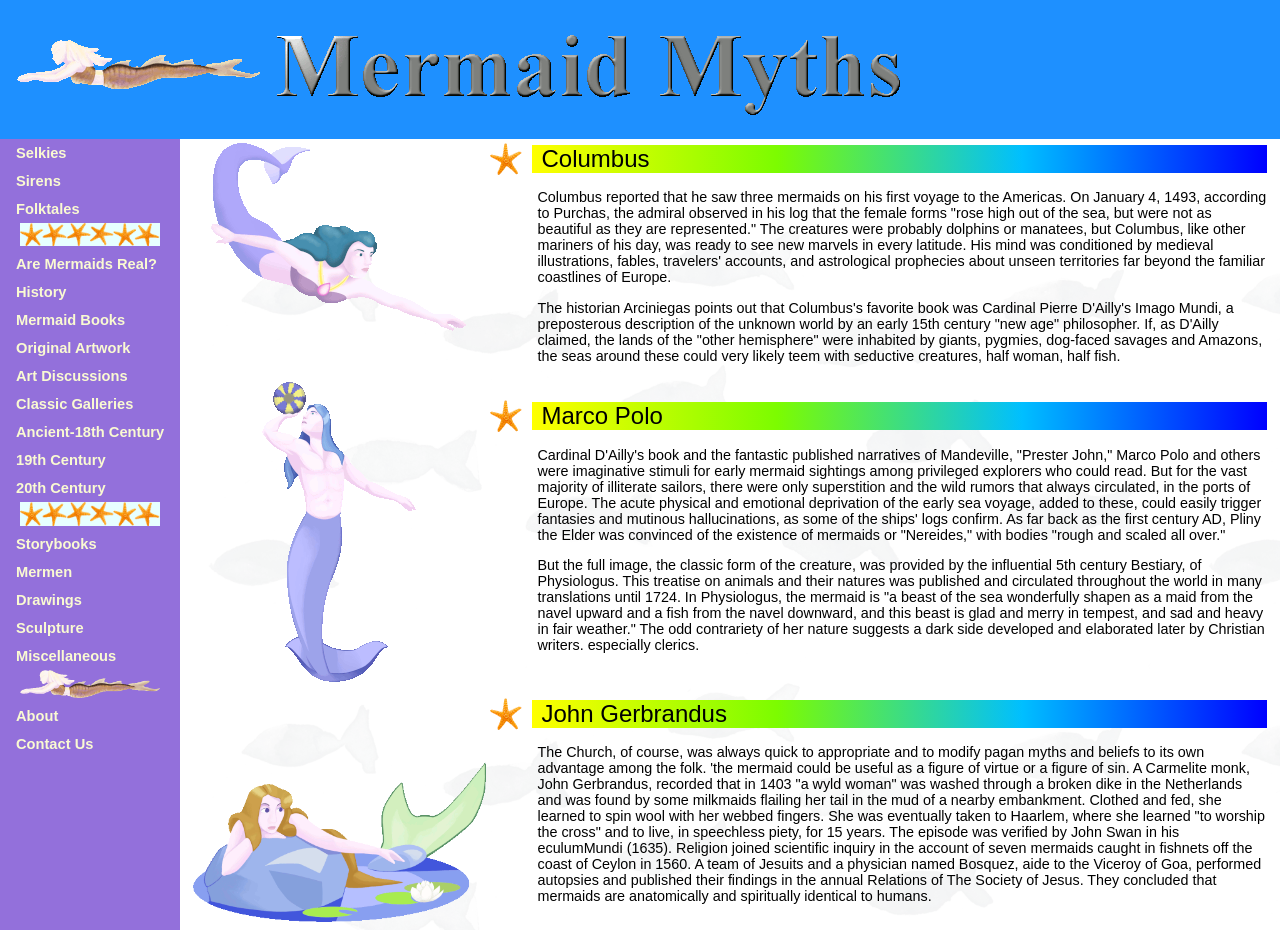
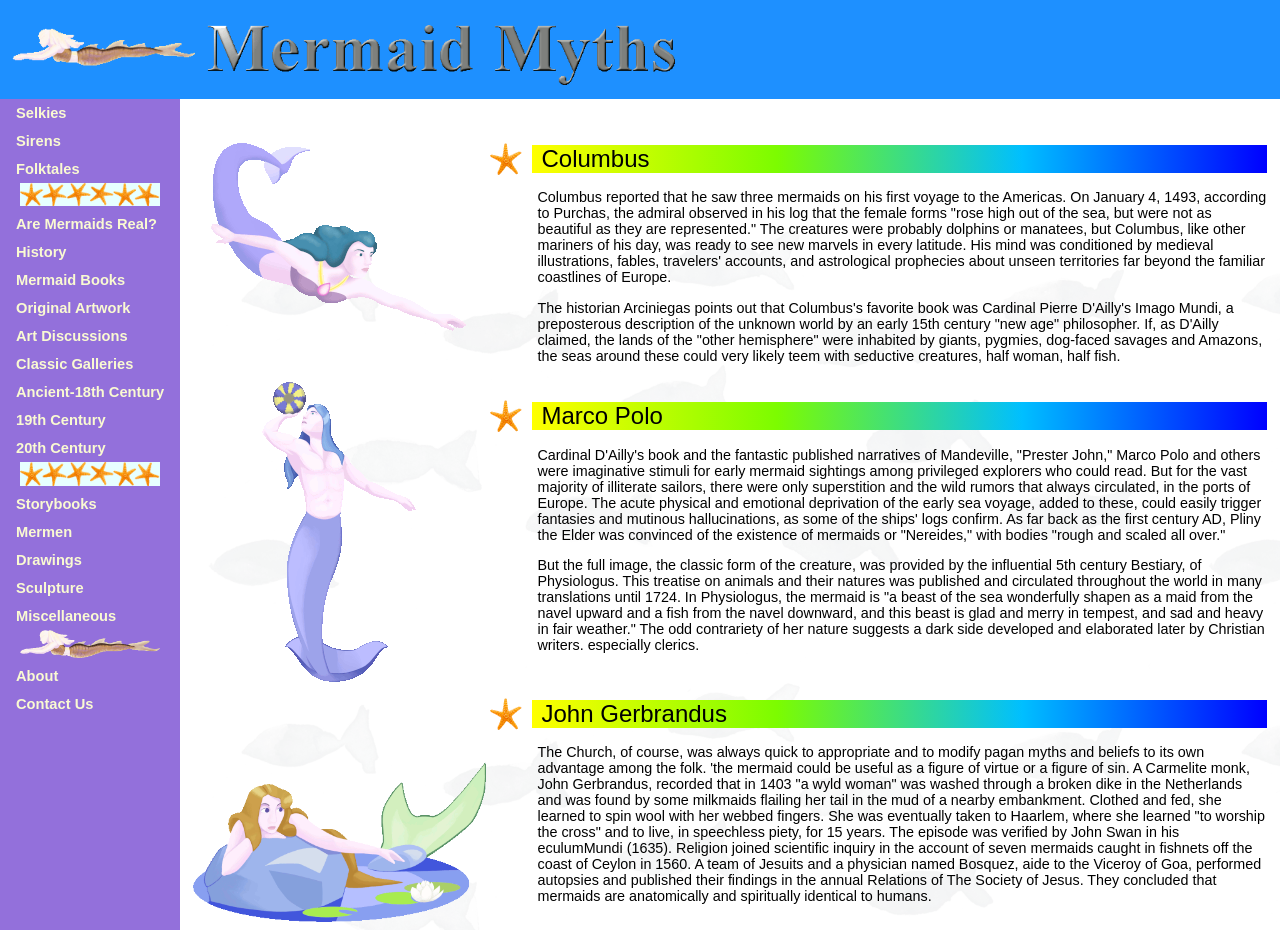
Before and after one commit to juicenet/mermaidmyths.com, a plain HTML site: page index.html in a window 1280 px wide. Shown: the top 930 px of the page. Drawn offline with Linux system fonts and the light colour scheme.

Commit message:
shrunk header a little bit

```diff
--- a/index.html
+++ b/index.html
@@ -74,8 +74,8 @@
     .header {
         width: 100%;
         background-color: dodgerblue;
-        padding-bottom: 20px;
-        padding-top: 20px;
+        padding-bottom: 10px;
+        padding-top: 10px;
         margin-bottom: auto;
     }
 
@@ -108,7 +108,7 @@
 
 <body>
 <div class="header">
-    <img src="images/headerwmermaid.gif" style="padding-top: 15px">
+    <img src="images/headerwmermaid.gif" style="padding-top: 15px" height="60">
 </div>
 <div class="sidenav">
     <a href="#">Selkies</a>
```
